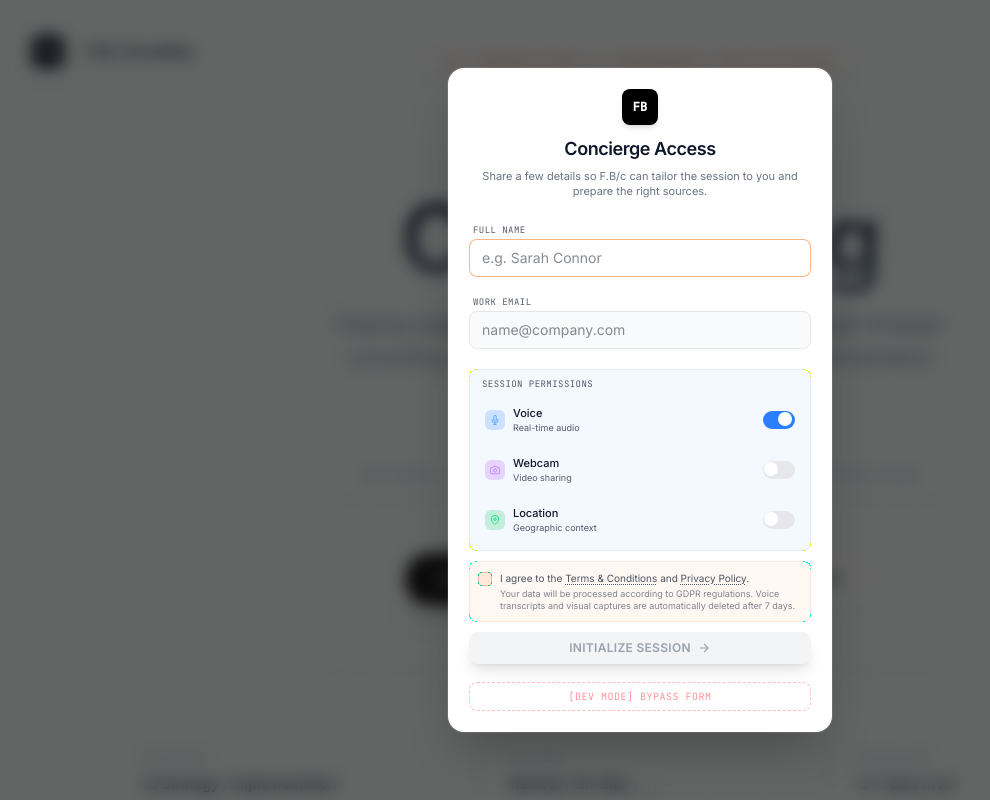
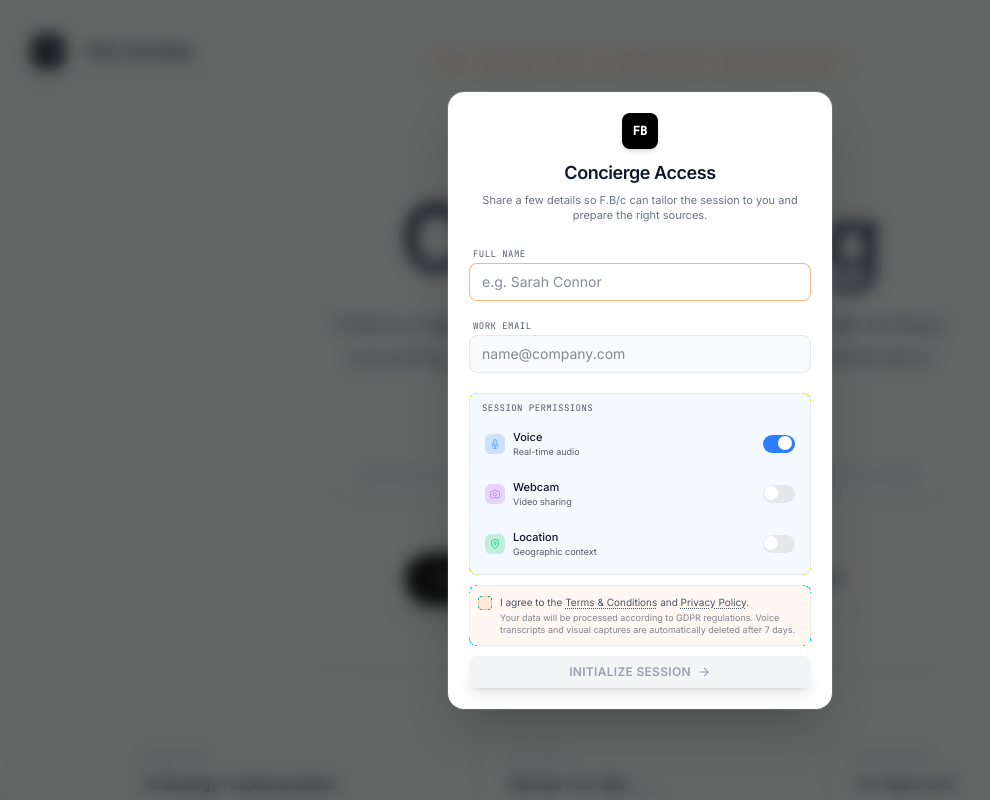
Before and after one commit to iamfarzad/fbc_lab_v10, a React (Vite) app: page / in a window 1280 px wide. Both pictures are taken after a click on the button "Start Live Chat". Shown: the whole page, without its empty margins (0-990 px from the left). Built offline with nearby package versions, Linux system fonts and the light colour scheme; no server answers.

Commit message:
chore: remove DEV BYPASS button from TermsOverlay
- Remove handleDevBypass function
- Remove dev bypass button from UI
- Clean up for production deployment

```diff
--- a/components/TermsOverlay.tsx
+++ b/components/TermsOverlay.tsx
@@ -67,11 +67,6 @@ const TermsOverlay: React.FC<TermsOverlayProps> = ({ onComplete, onCancel, isDar
     console.log('[TermsOverlay] Completing with:', { name, email, companyUrl, permissions });
     onComplete(name, email, companyUrl, permissions);
     setIsSubmitting(false);
-  };
-
-  const handleDevBypass = () => {
-      console.log('[TermsOverlay] DEV BYPASS TRIGGERED');
-      onComplete("Dev User", "dev@local.test", "http://localhost", { voice: true, webcam: true, location: true });
   };
 
   return (
@@ -267,15 +262,6 @@ const TermsOverlay: React.FC<TermsOverlayProps> = ({ onComplete, onCancel, isDar
                     </>
                 )}
             </button>
-
-            {/* DEV BYPASS BUTTON - ALWAYS VISIBLE FOR TESTING */}
-            <button
-                type="button"
-                onClick={handleDevBypass}
-                className="mt-2 w-full py-1.5 rounded-lg font-mono text-[10px] tracking-wider uppercase border border-dashed border-red-500/30 text-red-500/50 hover:text-red-500 hover:border-red-500 hover:bg-red-500/5 transition-all"
-            >
-                [DEV MODE] BYPASS FORM
-            </button>
         </form>
       </div>
     </div>
```
